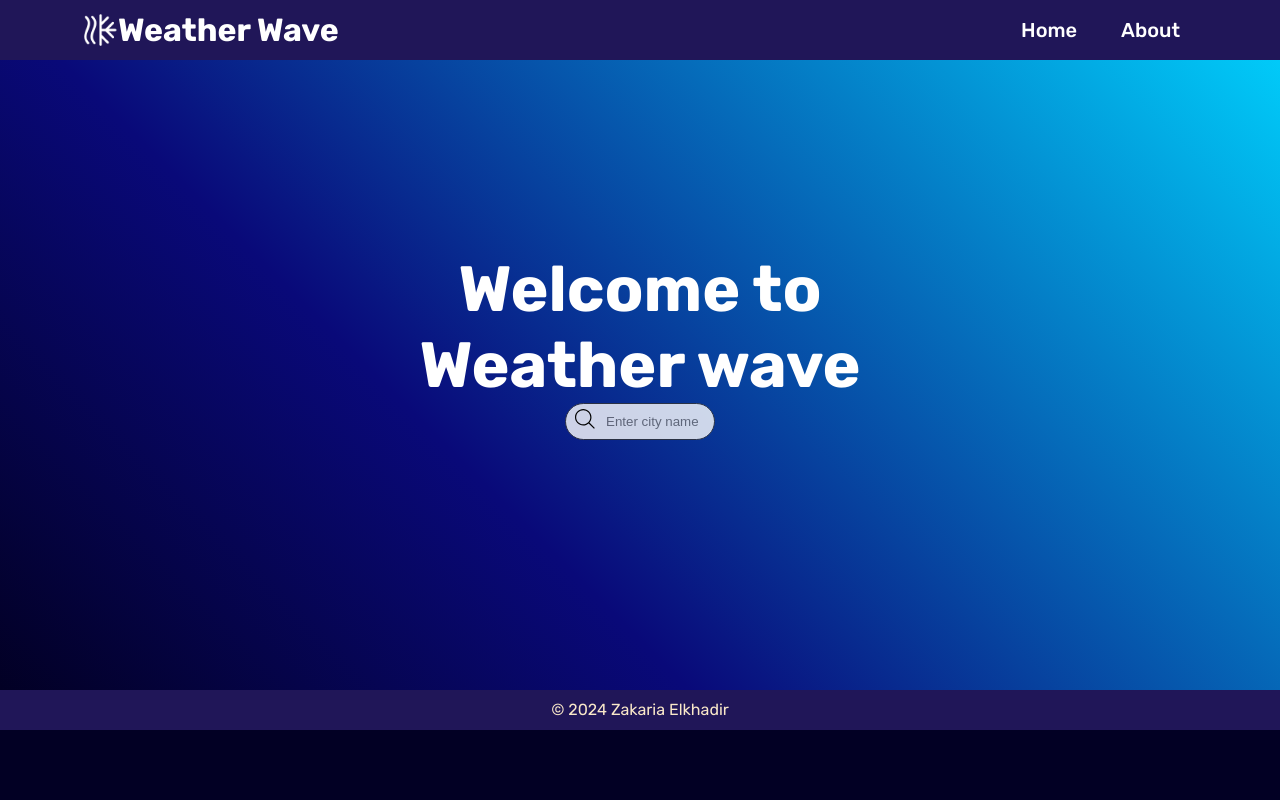
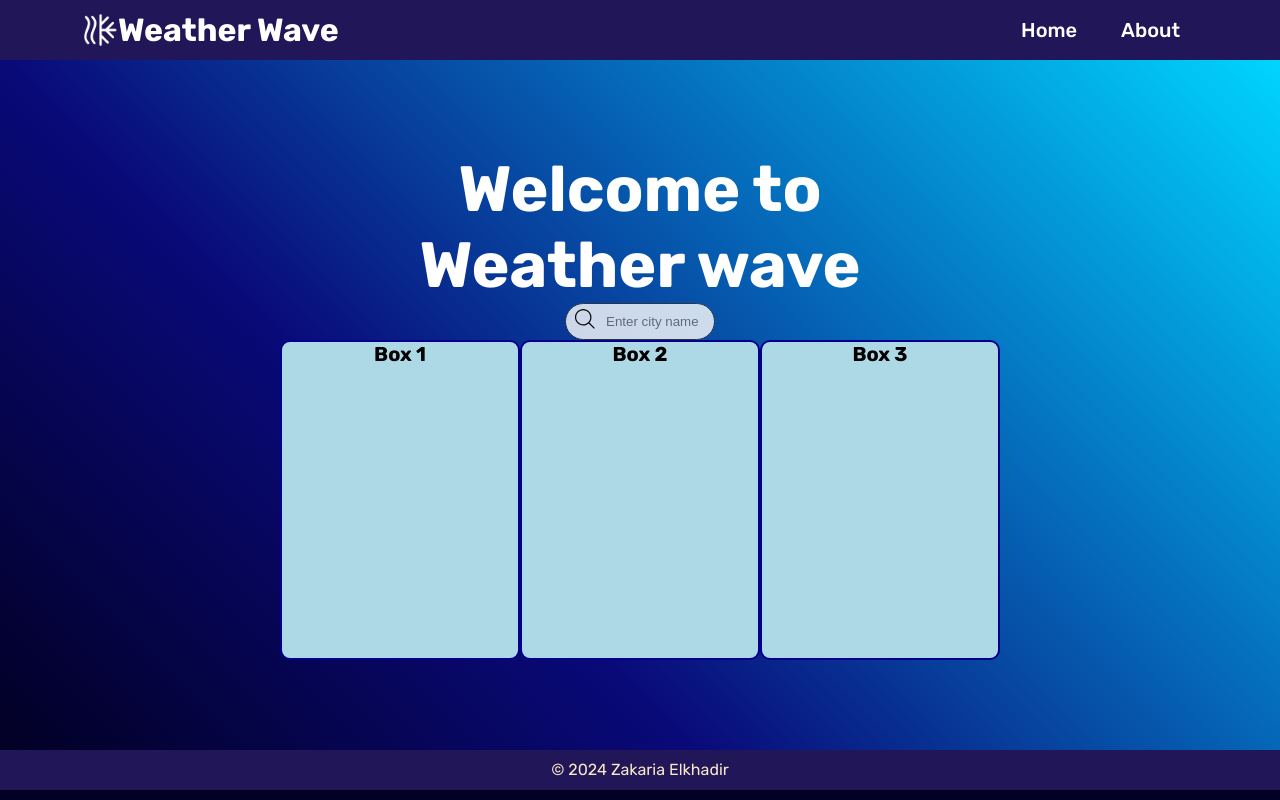
Before and after one commit to ZakariaElkhadir/WeatherApp, a Flask app: page / in a window 1280 px wide. Run offline with Flask 3, Linux system fonts and the light colour scheme.

Commit message:
v2 working on forecast and sheduler

```diff
--- a/app/routes.py
+++ b/app/routes.py
@@ -43,6 +43,35 @@ def get_weather(city):
 
     return weather_data
 
+def get_forecast(city):
+    base_url = "https://api.openweathermap.org/data/2.5/forecast?"
+    with open(".api_key", "r") as f:
+        api_key = f.read()
+    url = base_url + 'appid=' + api_key + '&q=' + city
+    response = requests.get(url).json()
+
+    if response.get('cod') != '200':
+        return None
+
+    forecast_data = []
+    for forecast in response['list']:
+        date_time = forecast['dt_txt']
+        temp = forecast['main']['temp']
+        temp_c = int(calvin_to_celsius(temp))
+        description = forecast['weather'][0]['description']
+        icon = forecast['weather'][0]['icon']
+        forecast_data.append({
+            'date_time': date_time,
+            'temperature': temp_c,
+            'description': description,
+            'icon': icon
+        })
+        if len(forecast_data) == 3:
+            break
+
+
+    return forecast_data
+
 
 @app.route('/')
 def index():
--- a/app/static/dynamic.js
+++ b/app/static/dynamic.js
@@ -1,6 +1,7 @@
 $(document).ready(function(){
     $('#weather-form').on('submit', function(event){
         const cel = '°C';
+
         event.preventDefault();
         var city = $('#city').val();
         $.ajax({
@@ -8,6 +9,7 @@ $(document).ready(function(){
             type: 'POST',
             data: {city: city},
             success: function(response){
+                var iconUrl = `http://openweathermap.org/img/w/${response.icon}.png`;
                if (response == 'error') {
                 alert('Please enter a valid city name');
             } else {
@@ -16,6 +18,8 @@ $(document).ready(function(){
                 $('.temp').text(response.temperature + cel);
                 $('.minTemp').text(response.temp_min + cel);
                 $('.maxTemp').text(response.temp_max + cel);
+
+                $('.icon').attr('src', iconUrl);
                }
             }
         })
--- a/app/static/grid.css
+++ b/app/static/grid.css
@@ -1,3 +1,26 @@
+.nextDays-card {
+  display: flex;
+  justify-content: space-between;
+  align-items: center;/* Adds space between the flex items */
+
+
+}
+.box{
+width: 240px;
+height: 320px;
+background-color: lightblue;
+text-align: center;
+border: 2px solid darkblue;
+border-radius: 10px;
+font-size: 20px;
+font-weight: bold;
+}
+
+
+.cardContainer .icon{
+  width: 80px;
+  height: 80px;
+}
 .weather-grid{
   display: grid;
   grid-template-columns: repeat(auto-fit, minmax(220px, 1fr));
--- a/app/static/style.css
+++ b/app/static/style.css
@@ -19,7 +19,7 @@ body{
     display: none;
 }
 .header{
-    position: fixed;
+    position: relative;
     top: 0;
     left: 0;
     width: 100%;
--- a/app/templates/index.html
+++ b/app/templates/index.html
@@ -50,7 +50,7 @@
         <div class="card">
           <p class="city"></p>
           <p class="weather"></p>
-          <!--image place-->
+          <img class="icon" src="" alt="weather icon">
           <p class="temp"></p>
           <div class="minmaxContainer">
             <div class="min">
@@ -65,10 +65,14 @@
         </div>
       </div>
 </section>
-</section>
 <section class="nextDays-card">
 
+    <div class="box">Box 1</div>
+    <div class="box">Box 2</div>
+    <div class="box">Box 3</div>
+ </section>
 </section>
+
     <footer>
         <p>&copy; {{ now.year }} Zakaria Elkhadir</p>
     </footer>
```
